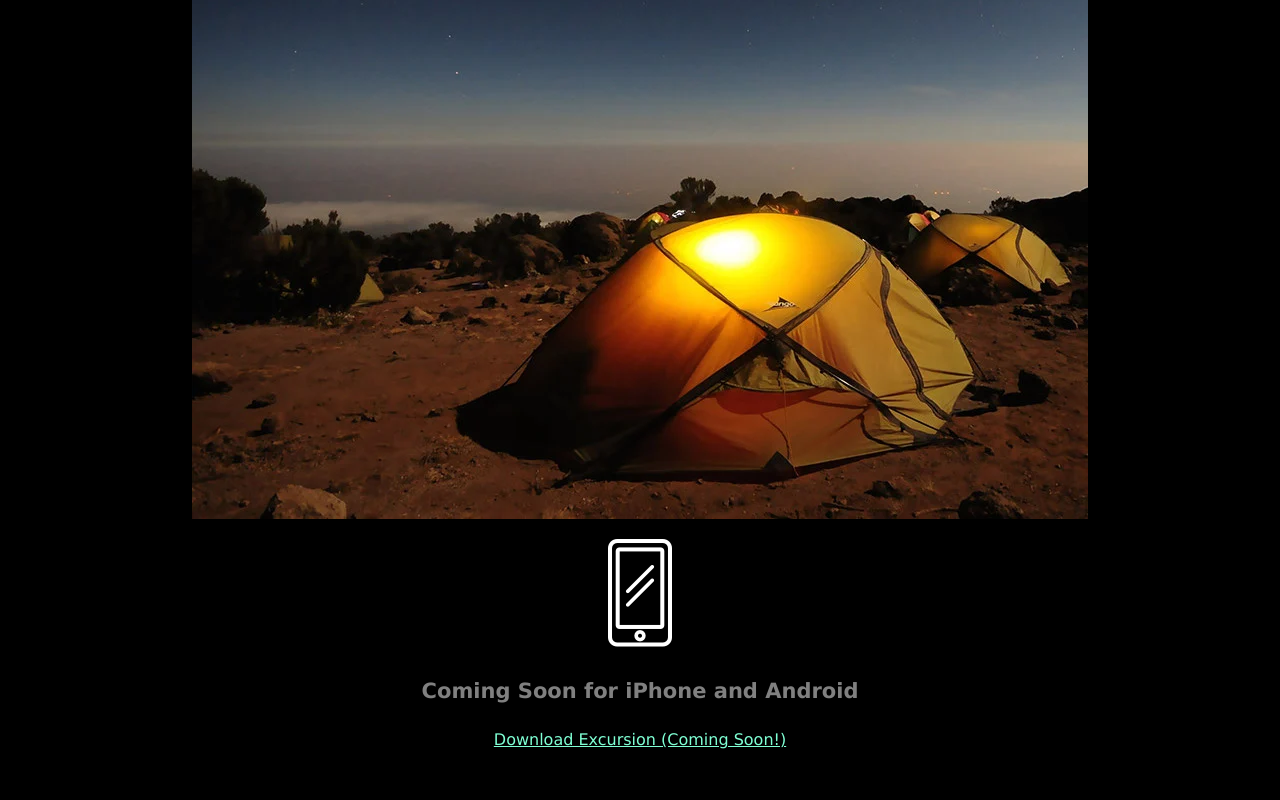
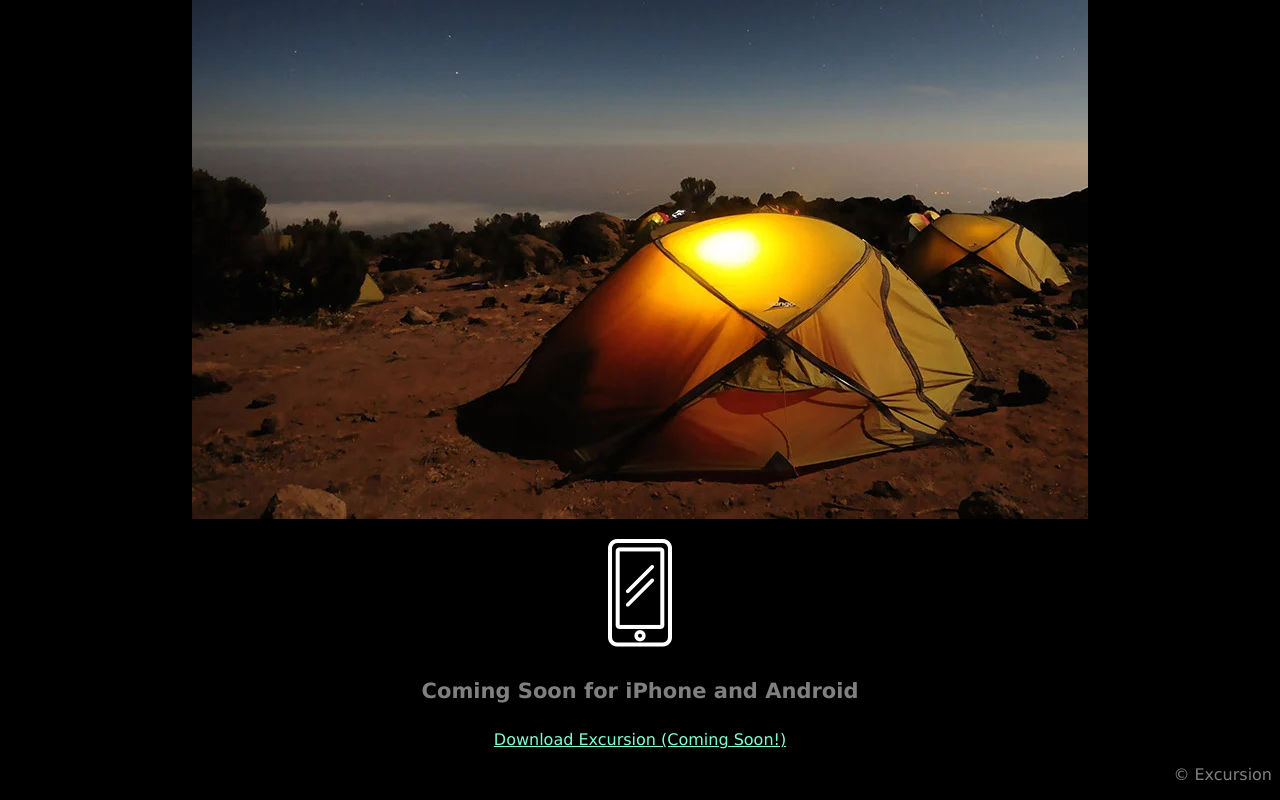
Before and after one commit to Roitzz/excursion, a plain HTML site: page index.html in a window 1280 px wide. Shown: the part 493-1293 px from the top of the page. Before the commit the page ends 1250 px from the top, so only its background shows below. Drawn offline with Linux system fonts and the light colour scheme.

Commit message:
final push

```diff
--- a/index.html
+++ b/index.html
@@ -31,6 +31,7 @@
     </p>
     <h4 class="header--h4">Coming Soon for iPhone and Android</h4>
     <a class="link--cta" href="#">Download Excursion (Coming Soon!)</a>
+    <p class="link--exc">© Excursion</p>
 
 
 
--- a/resources/css/style.css
+++ b/resources/css/style.css
@@ -31,3 +31,9 @@ body{
     color: aquamarine;
 
 }
+
+.link--exc{
+    font-size: 16px;
+    color: gray;
+    text-align: right;
+}
```
